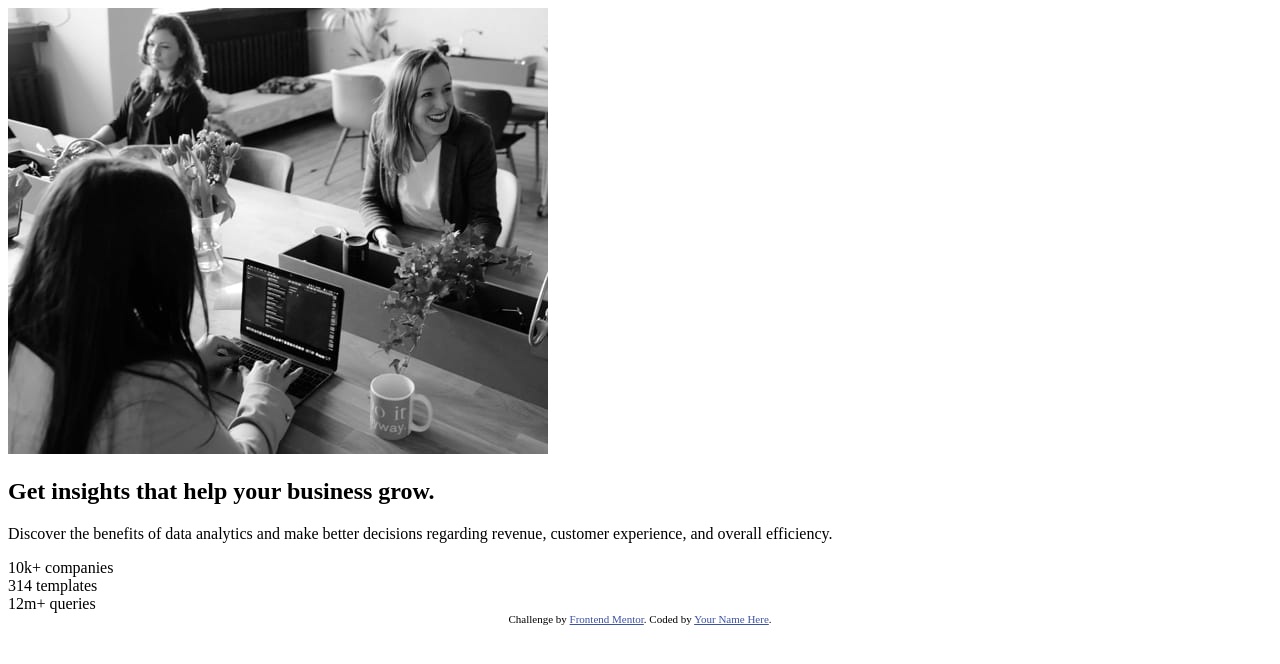
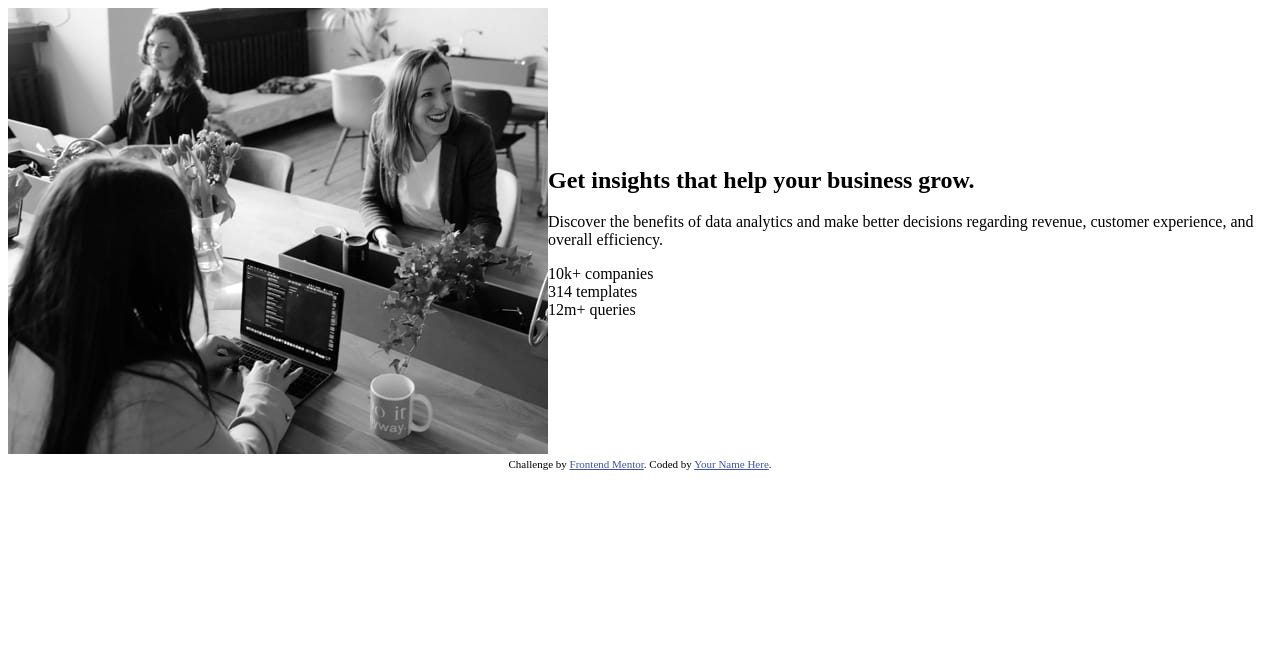
Before and after one commit to codenithin/stats-preview-card-component-main, a plain HTML site: page index.html in a window 1280 px wide. Drawn offline with Linux system fonts and the light colour scheme.

Commit message:
HTML updated

```diff
--- a/index.html
+++ b/index.html
@@ -5,7 +5,7 @@
   <meta name="viewport" content="width=device-width, initial-scale=1.0"> <!-- displays site properly based on user's device -->
 
   <link rel="icon" type="image/png" sizes="32x32" href="./images/favicon-32x32.png">
-
+  <link rel="stylesheet" href="style.css">
   <title>Frontend Mentor | Stats preview card component</title>
 
 
@@ -33,7 +33,7 @@
             Get insights that help your business grow.
           </h2>
           </div>
-          <div class="description">
+          <div class="textblock">
            <p>Discover the benefits of data analytics and make better decisions regarding revenue, customer
             experience, and overall efficiency.
           </p>
```
